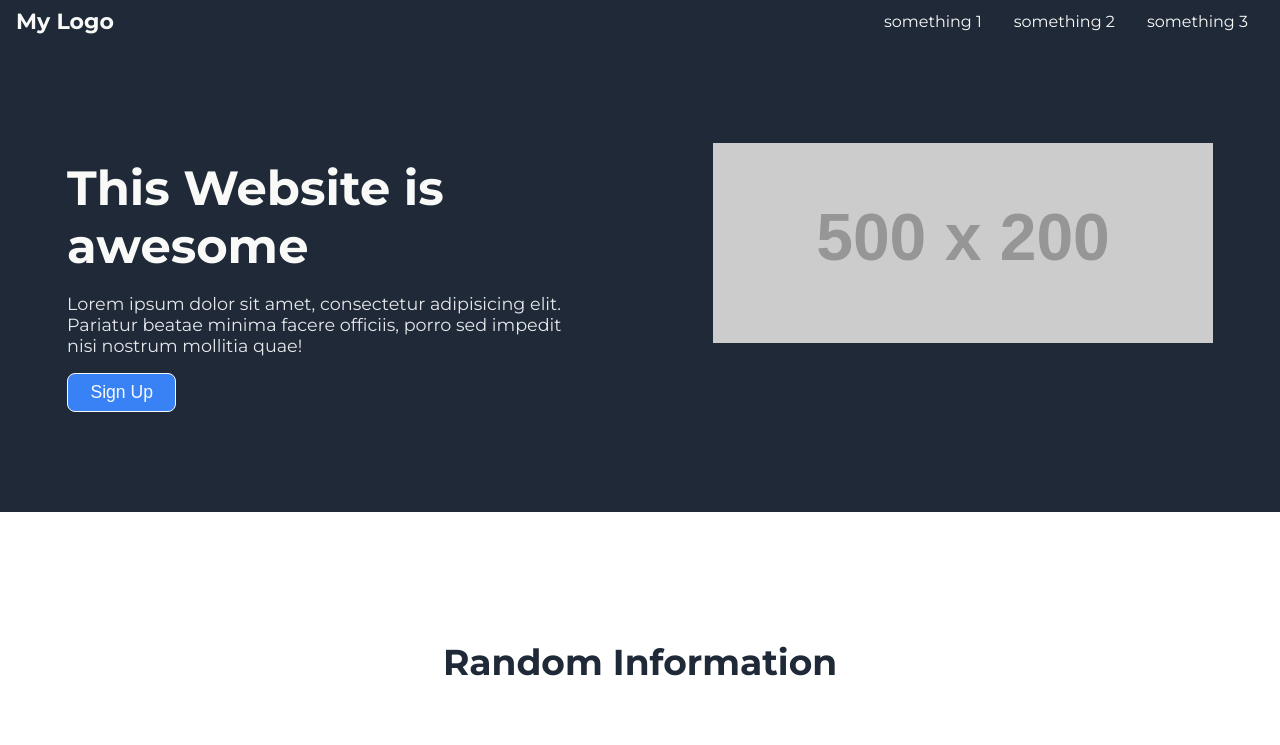
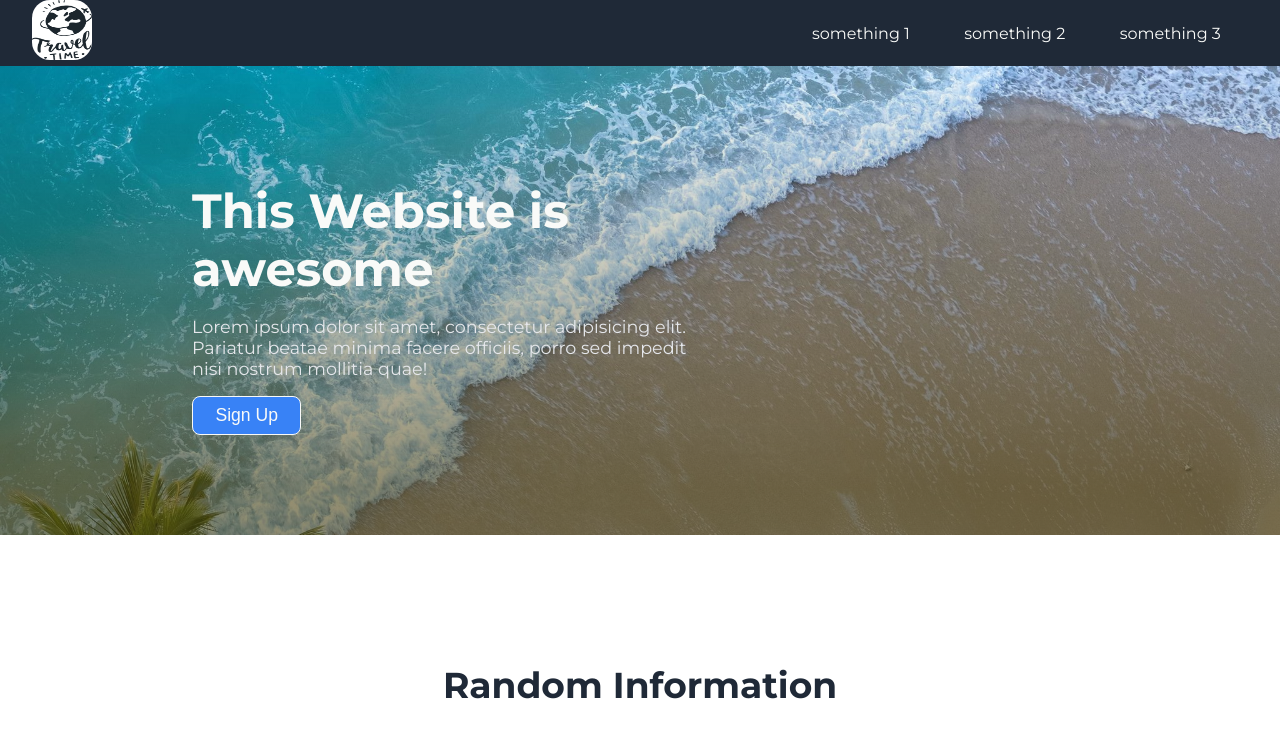
Before and after one commit to koliosor/Odin-Landing-Page, a plain HTML site: page index.html in a window 1280 px wide. Shown: the top 745 px of the page. Drawn offline with Linux system fonts and the light colour scheme; placeholder pictures from the web are drawn by us.

Commit message:
added background image in hero section

```diff
--- a/index.html
+++ b/index.html
@@ -12,14 +12,14 @@
 <header class="main-header">
 
 <a href="index.html" class="header-brand">
-   My Logo
+   <img src="images/logo.png" style="width:60px; height:60px; border-radius: 30%; background-color: white;" alt="">
 </a>
 
 <nav class="main-nav">
     <ul class="main-nav-list">
-        <li class="main-nav_item">something 1</li>
-        <li class="main-nav_item">something 2</li>
-        <li class="main-nav_item">something 3</li>
+        <li class="main-nav_item"><a href="">something 1</a></li>
+        <li class="main-nav_item"><a href="">something 2</a></li>
+        <li class="main-nav_item"><a href="">something 3</a></li>
     </ul>
 </nav>
 </header>
@@ -30,8 +30,8 @@
 <p>Lorem ipsum dolor sit amet, consectetur adipisicing elit. Pariatur beatae minima facere officiis, porro sed impedit nisi nostrum mollitia quae!</p>
 <button class="myButton">Sign Up</button>
 </div>
-<div class="intro-img">
-    <img src="https://via.placeholder.com/500x200"alt="">
+ <div class="intro-img">
+     <!-- <img src="https://via.placeholder.com/500x200"alt="">   -->
 </div>
 </section>
 
--- a/styles.css
+++ b/styles.css
@@ -15,22 +15,20 @@ body {
 width: 100%;
 background-color: #1F2937;
 color:#F9FAF8;
-
+position:relative;
   /* position: fixed;
   top: 0;
   left: 0; */
   display:flex;
   justify-content: space-between;
   align-items: center;
-  padding: 0.5rem 1rem;
+  padding: 0 2rem;
   z-index: 60;
 }
 
 .header-brand{
-
     font-size:1.5rem;
     color:#F9FAF8;
-
     text-decoration: none;
     font-weight: bold;
     font-size: 22px;
@@ -44,13 +42,19 @@ color:#F9FAF8;
 }
 
 .main-nav_item{
-    margin:0 1rem;
+    margin:0 1.2rem;
 
+
+}
+.main-nav_item a {
+    text-decoration: none;
+    color:#F9FAF8;
+    padding:4px 8px;
 }
 .main-nav_item:hover,
 .main-nav_item:active {
     color: #F9FAF8;
-    border-bottom: 3px solid #F9FAF8;
+    border-bottom: 2px solid #F9FAF8;
     cursor: pointer;
 }
 
@@ -63,7 +67,9 @@ main{
     padding:100px 0;
     display:flex;
     justify-content: space-around;
-    background-color: #1F2937;
+    background: linear-gradient(to top, rgba(80, 68, 18, 0.6) 10%, transparent),
+    url("images/beach.jpg") center/cover no-repeat border-box,
+    #1F2937;
 }
 .intro-description{
     flex:0 1 40%;
```
Also changed, not shown: images/beach.jpg (added), images/logo.png (added).
